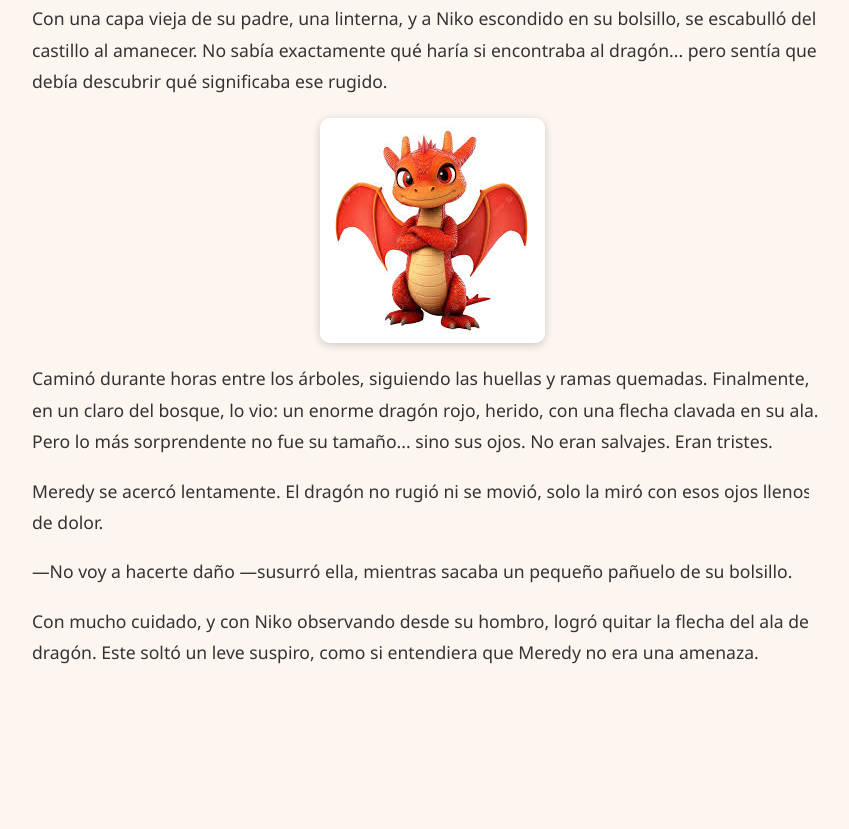
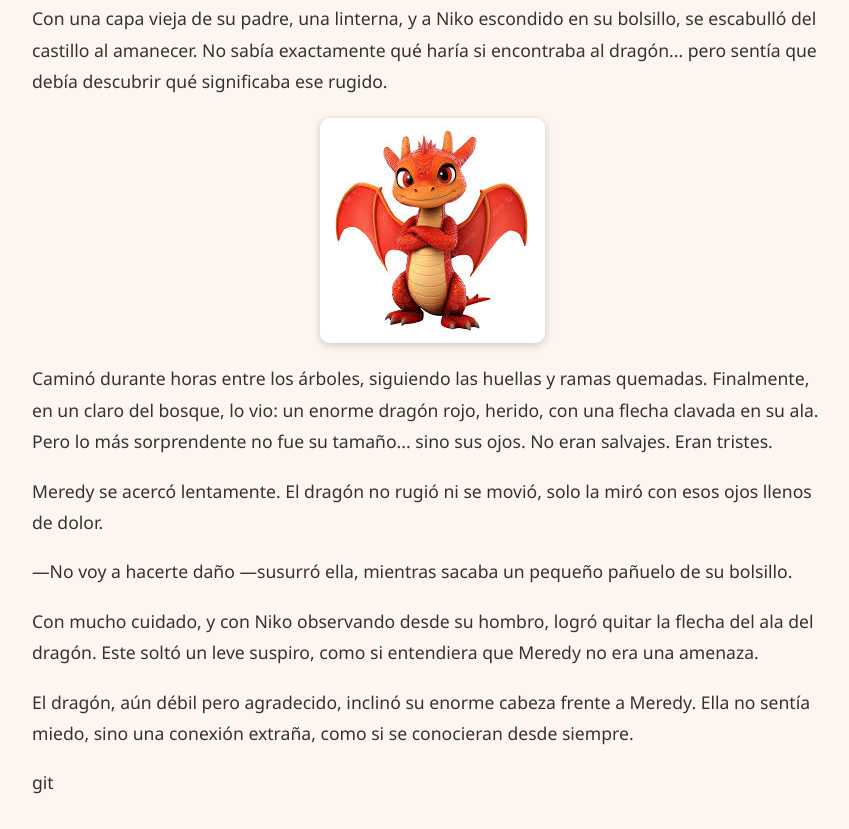
Before and after one commit to jocelyne83/PrincessDragon, a plain HTML site: page index.html in a window 1280 px wide. Shown: the part 1853-2682 px from the top of the page, without its empty margins (208-1057 px from the left). Before the commit the page ends 2633 px from the top, so only its background shows below. Drawn offline with Linux system fonts and the light colour scheme.

Commit message:
Dragon lastimado

```diff
--- a/index.html
+++ b/index.html
@@ -109,11 +109,8 @@
 
       <p> Meredy se acercó lentamente. El dragón no rugió ni se movió, solo la miró con esos ojos llenos de dolor. </p> <p> —No voy a hacerte daño —susurró ella, mientras sacaba un pequeño pañuelo de su bolsillo. </p>
       <p> Con mucho cuidado, y con Niko observando desde su hombro, logró quitar la flecha del ala del dragón. Este soltó un leve suspiro, como si entendiera que Meredy no era una amenaza. </p>
-       <p> Desde ese día, el dragón y la princesa se volvieron inseparables. Nadie en el reino lo podía creer, pero la princesa que una vez estuvo sola... ahora volaba entre las nubes con su nuevo amigo. </p>
-
-
-
-
+      <p> El dragón, aún débil pero agradecido, inclinó su enorme cabeza frente a Meredy. Ella no sentía miedo, sino una conexión extraña, como si se conocieran desde siempre. </p>
+      git
 
   </div>
 
```
